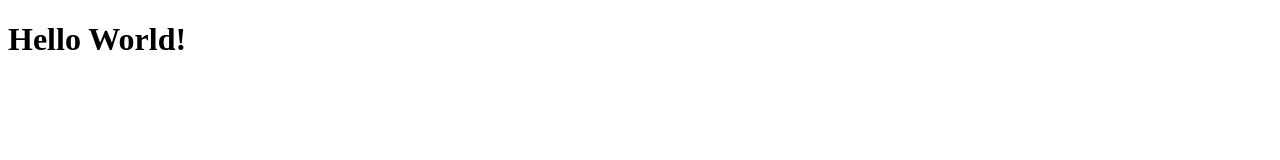
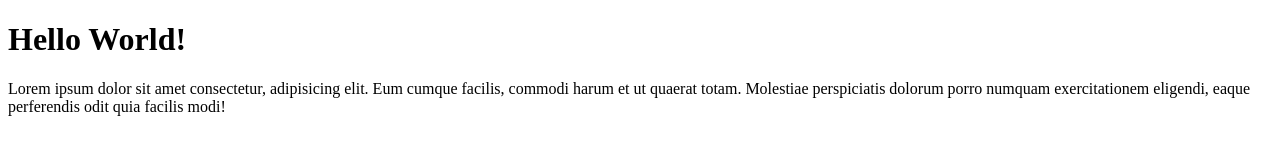
Before and after one commit to MRRL-09/git-test, a plain HTML site: page index.html in a window 1280 px wide. Drawn offline with Linux system fonts and the light colour scheme.

Commit message:
menambahkan paragraf

```diff
--- a/index.html
+++ b/index.html
@@ -7,5 +7,6 @@
 </head>
 <body>
     <H1>Hello World!</H1>
+    <p>Lorem ipsum dolor sit amet consectetur, adipisicing elit. Eum cumque facilis, commodi harum et ut quaerat totam. Molestiae perspiciatis dolorum porro numquam exercitationem eligendi, eaque perferendis odit quia facilis modi!</p>
 </body>
 </html>
```
